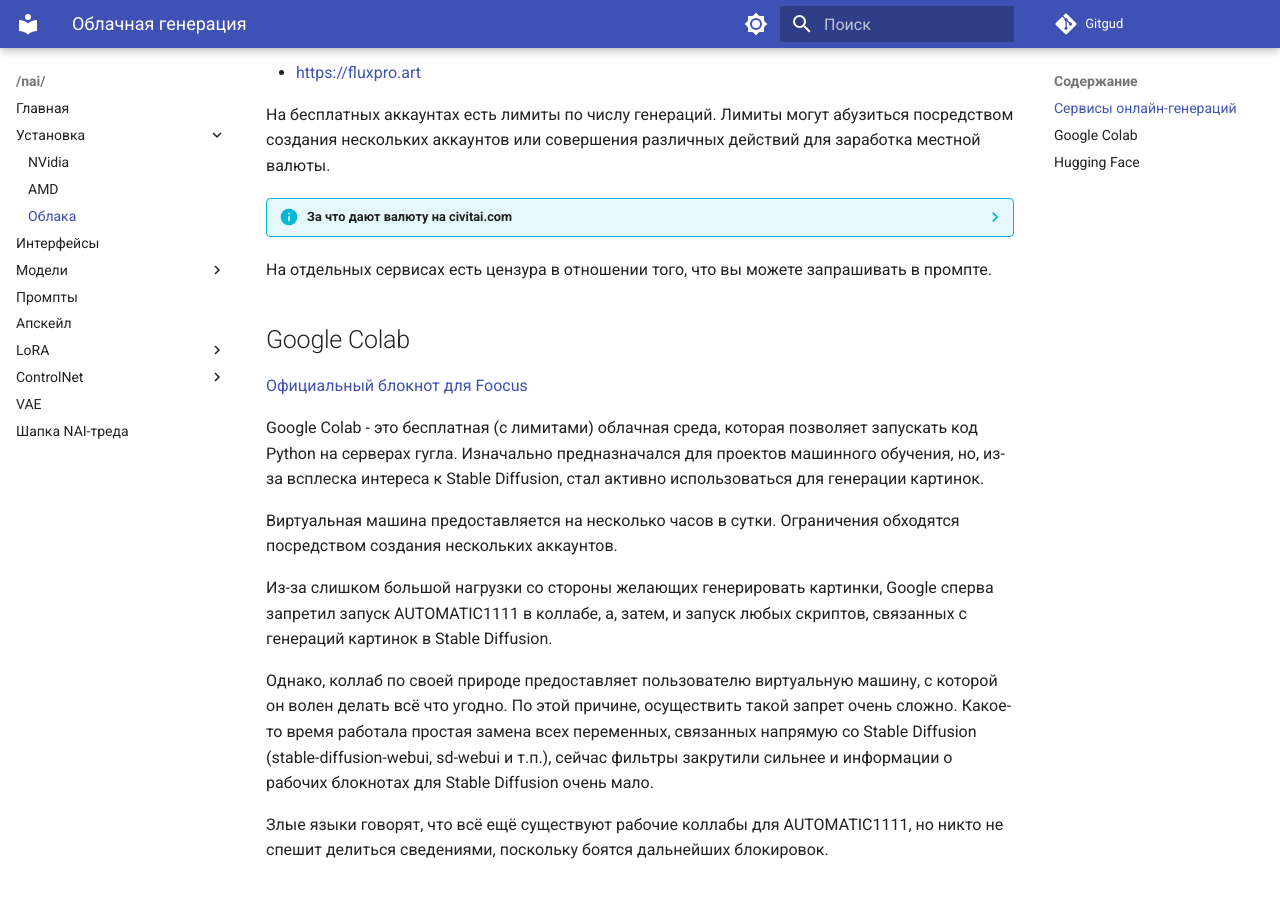
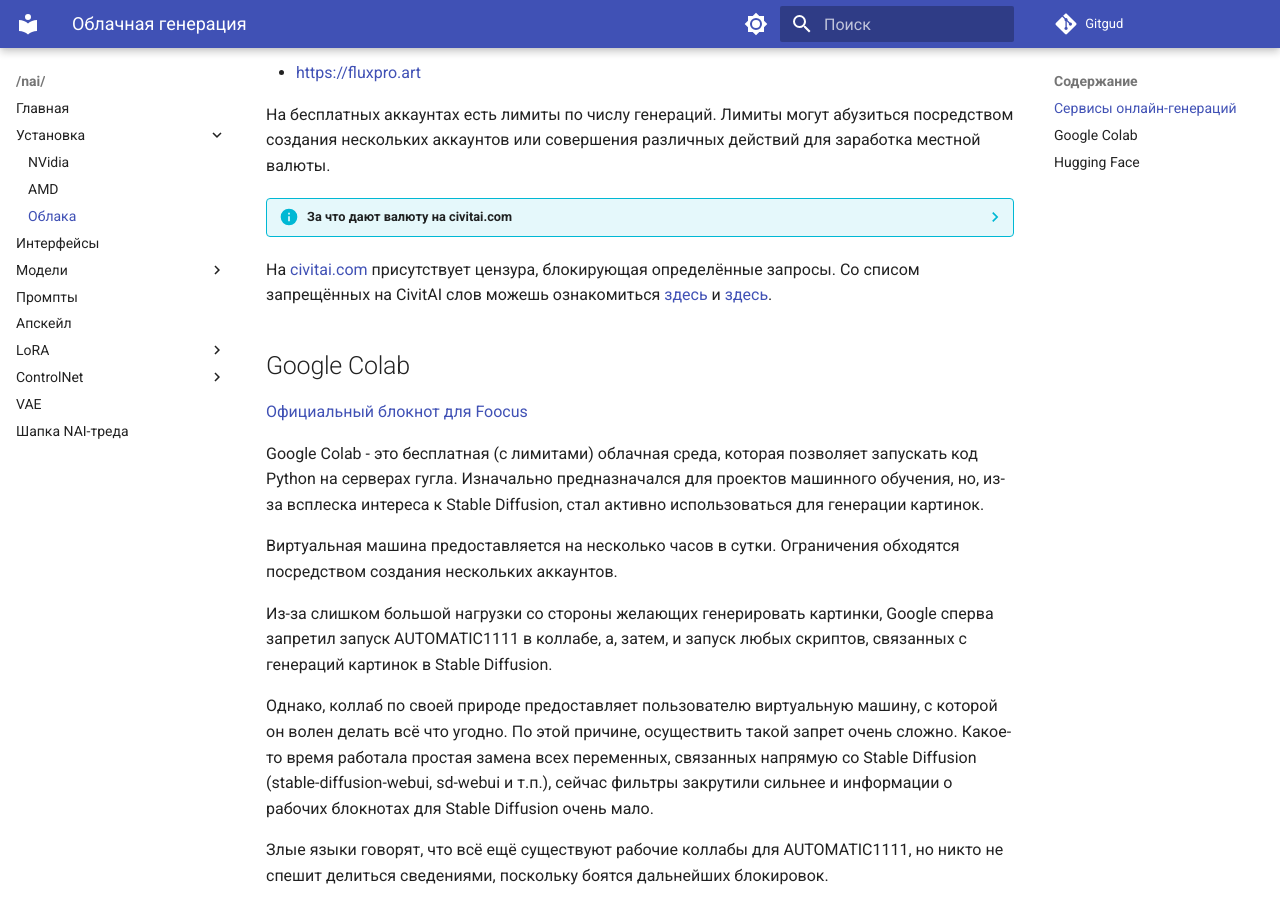
Before and after one commit to 2ch-ai/wiki, an MkDocs documentation site: the page built from docs/nai/install/clouds.md, in a window 1280 px wide and 900 px high, scrolled down 353 px. Built offline with MkDocs 1.6.1 and Material for MkDocs 9.7.7, drawn with Linux system fonts in a browser that asks for light colours.

Commit message:
update info about clouds

```diff
--- a/docs/nai/install/clouds.md
+++ b/docs/nai/install/clouds.md
@@ -16,7 +16,7 @@
 ??? info "За что дают валюту на civitai.com"
     ![](https://files.catbox.moe/1y45t0.png)
 
-На отдельных сервисах есть цензура в отношении того, что вы можете запрашивать в промпте.
+На [civitai.com](https://civitai.com) присутствует цензура, блокирующая определённые запросы. Со списом запрещённых на CivitAI слов можешь ознакомиться [здесь](https://github.com/civitai/civitai/blob/main/src/utils/metadata/lists/blocklist.json) и [здесь](https://github.com/civitai/civitai/blob/main/src/utils/metadata/lists/blocklist-nsfw.json).
 
 ## Google Colab
 [Официальный блокнот для Foocus](https://colab.research.google.com/github/lllyasviel/Fooocus/blob/main/fooocus_colab.ipynb)
```
Also changed, not shown: docs/nai/index.md (+22 -4 lines).
